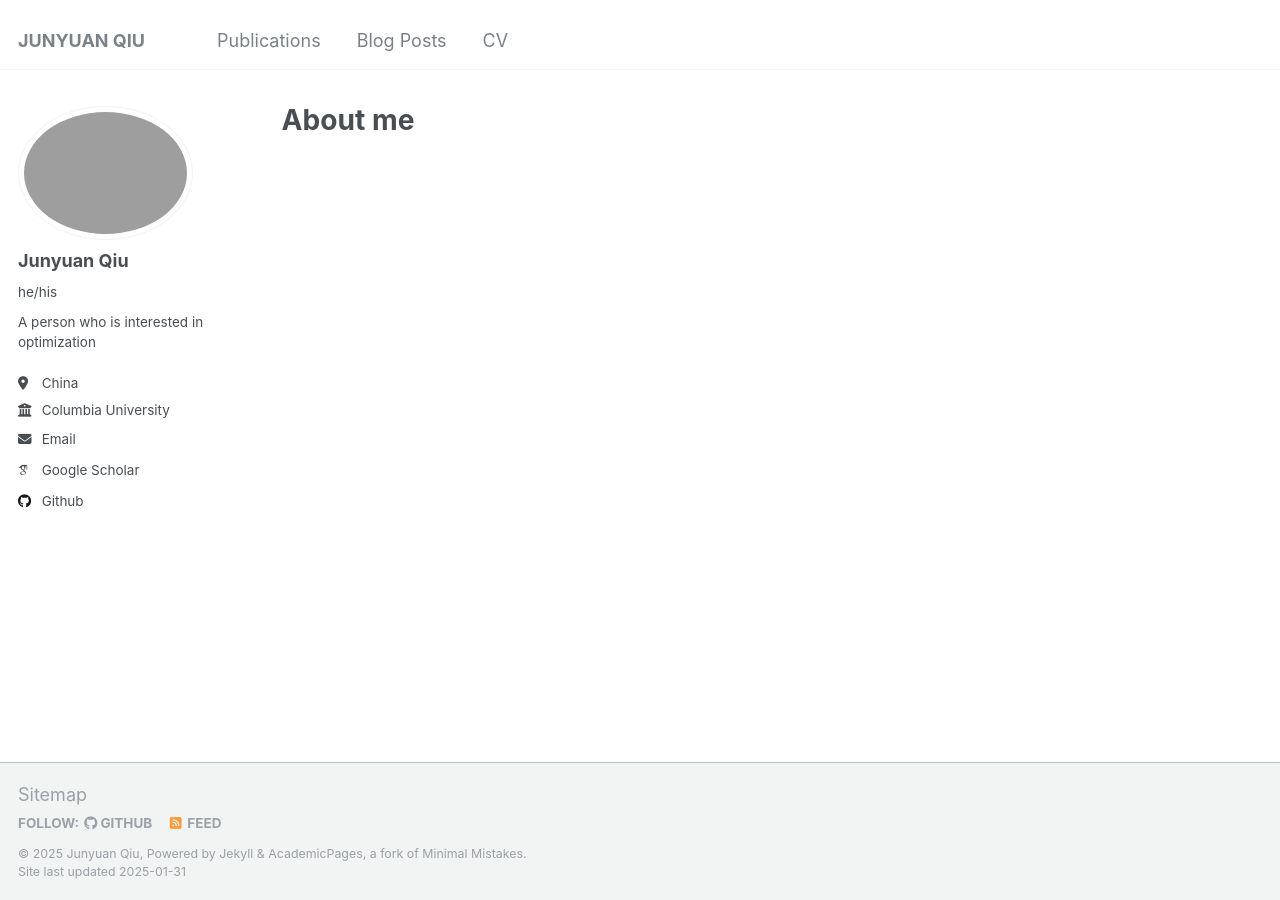
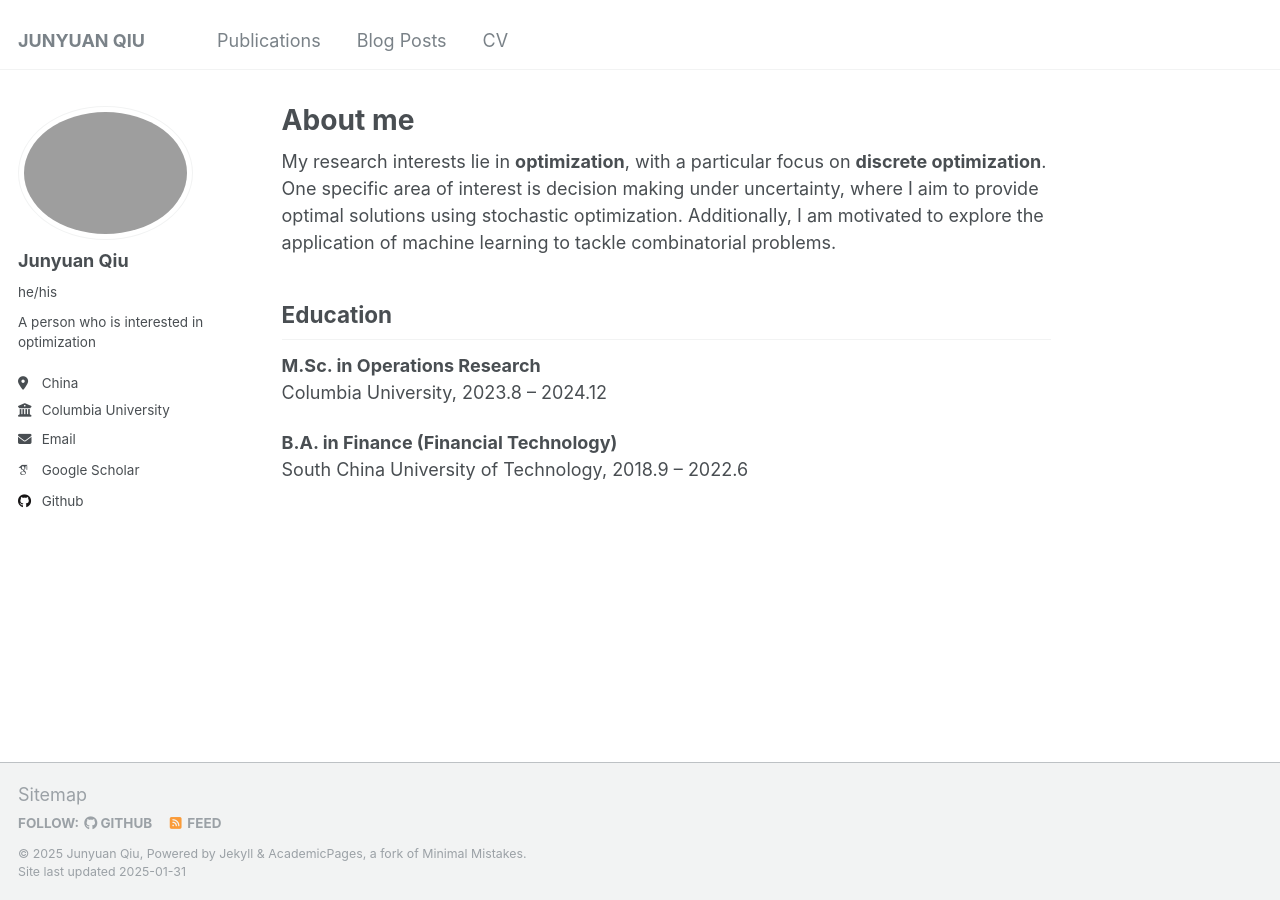
Before and after one commit to Junyuan-Qiu/Junyuan-Qiu.github.io, a Jekyll site: the page built from _pages/about.md, in a window 1280 px wide. Built offline with Jekyll 4.4.1, drawn with Linux system fonts in a browser that asks for light colours; some web fonts are replaced.

Commit message:
Update about.md
Add a brief introduction and education experiences.

```diff
--- a/_pages/about.md
+++ b/_pages/about.md
@@ -6,3 +6,13 @@ redirect_from:
   - /about/
   - /about.html
 ---
+
+My research interests lie in **optimization**, with a particular focus on **discrete optimization**. One specific area of interest is decision making under uncertainty, where I aim to provide optimal solutions using stochastic optimization. Additionally, I am motivated to explore the application of machine learning to tackle combinatorial problems.
+
+## Education
+
+**M.Sc. in Operations Research**
+Columbia University, 2023.8 – 2024.12
+
+**B.A. in Finance (Financial Technology)**
+South China University of Technology, 2018.9 – 2022.6
```
